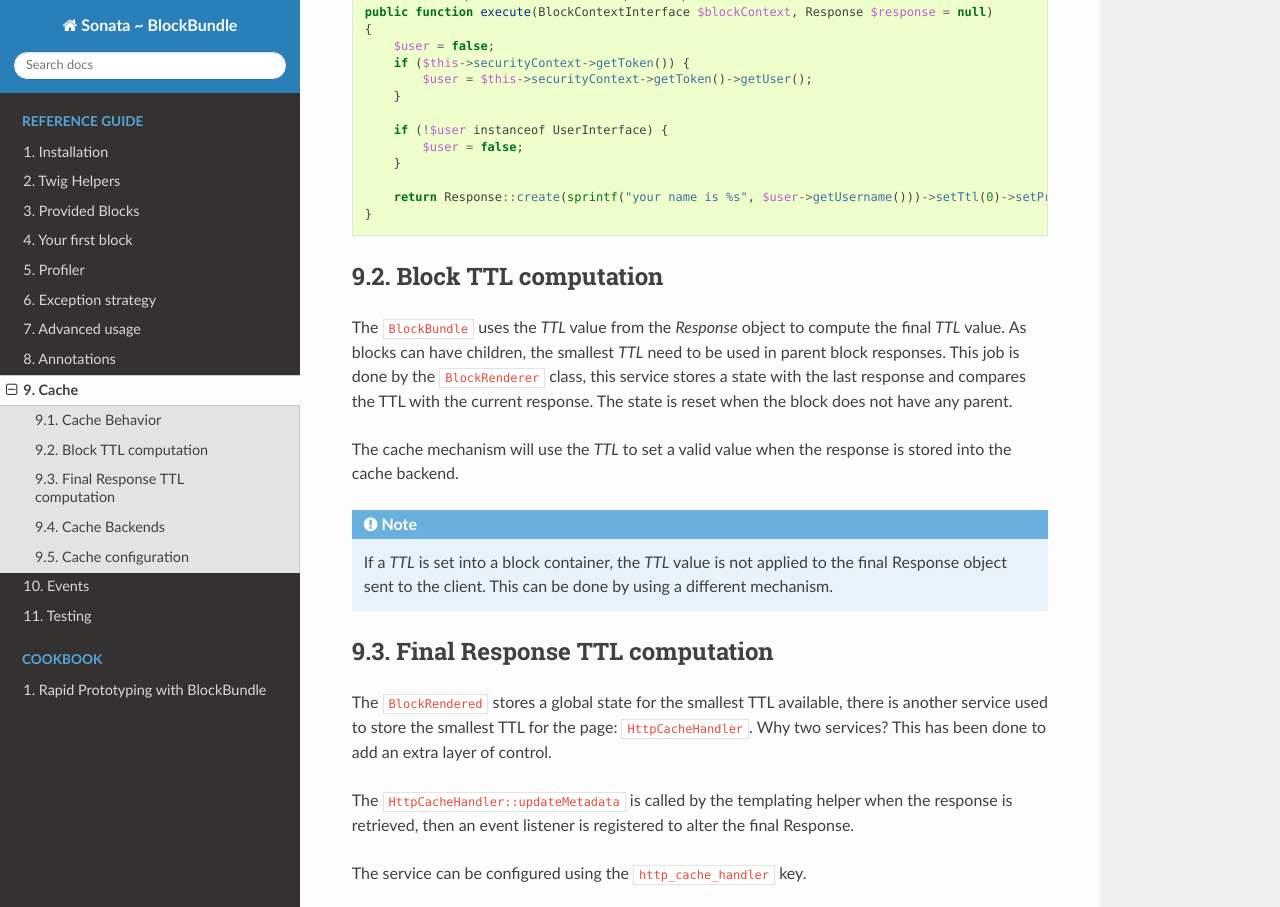
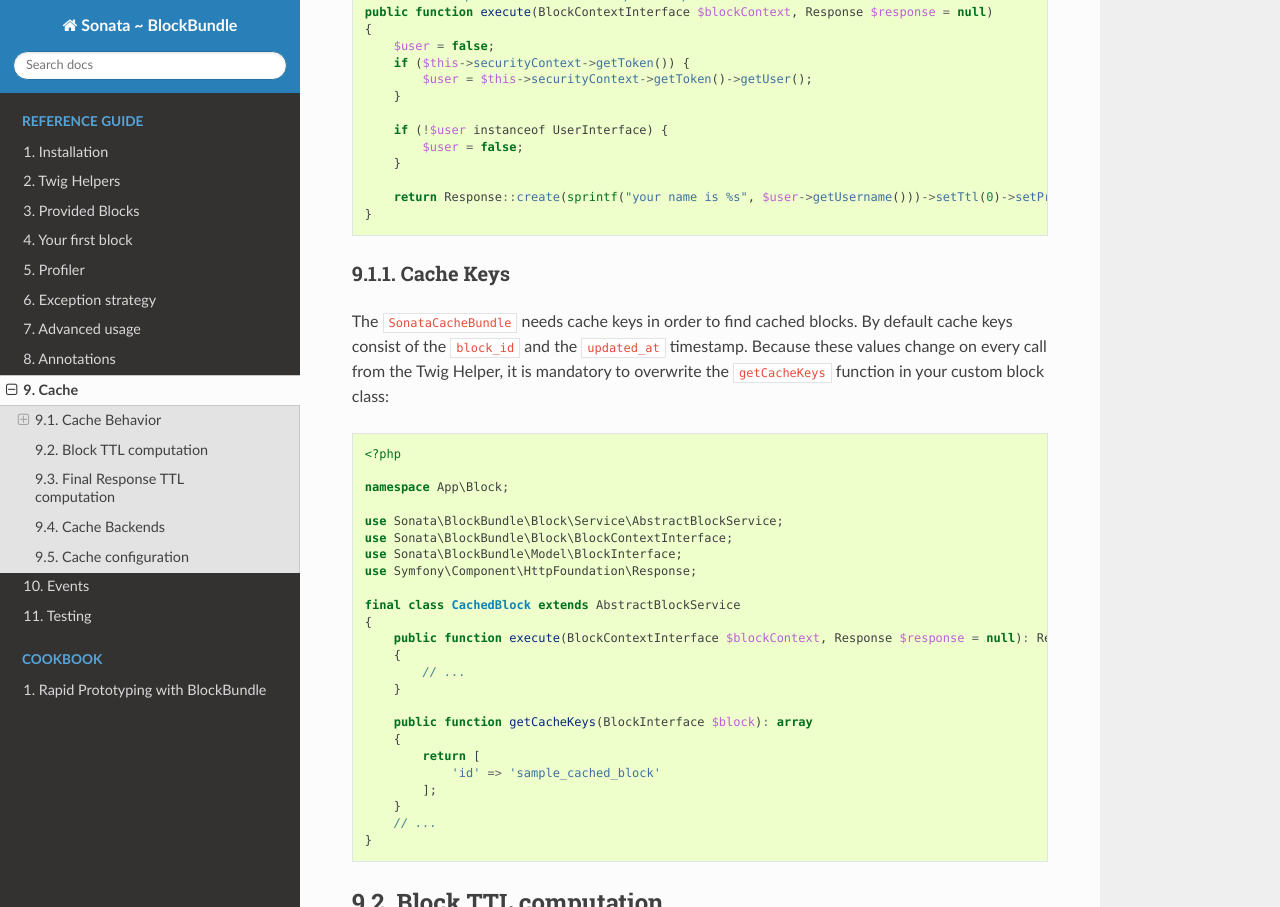
Before and after one commit to sonata-project/SonataBlockBundle, a Sphinx documentation site: the page built from docs/reference/cache.rst, in a window 1280 px wide and 1400 px high, scrolled down 1195 px, cut to the strip 0-907 px from the top of the window. Built offline with Sphinx 7.4.7 and the Read the Docs theme 2.0.0, drawn with Linux system fonts in a browser that asks for light colours.

Commit message:
Added some information about cache keys to the documentation (#517)

```diff
--- a/docs/reference/cache.rst
+++ b/docs/reference/cache.rst
@@ -64,6 +64,41 @@ or you can use the `Response` object:
         }
 
         return Response::create(sprintf("your name is %s", $user->getUsername()))->setTtl(0)->setPrivate();
+    }
+
+Cache Keys
+::::::::::
+
+The ``SonataCacheBundle`` needs cache keys in order to find cached blocks.
+By default cache keys consist of the ``block_id`` and the ``updated_at``
+timestamp. Because these values change on every call from the Twig Helper,
+it is mandatory to overwrite the ``getCacheKeys`` function in your custom block class:
+
+.. code-block:: php
+
+    <?php
+
+    namespace App\Block;
+
+    use Sonata\BlockBundle\Block\Service\AbstractBlockService;
+    use Sonata\BlockBundle\Block\BlockContextInterface;
+    use Sonata\BlockBundle\Model\BlockInterface;
+    use Symfony\Component\HttpFoundation\Response;
+
+    final class CachedBlock extends AbstractBlockService
+    {
+        public function execute(BlockContextInterface $blockContext, Response $response = null): Response
+        {
+            // ...
+        }
+
+        public function getCacheKeys(BlockInterface $block): array
+        {
+            return [
+                'id' => 'sample_cached_block'
+            ];
+        }
+        // ...
     }
 
 Block TTL computation
```
